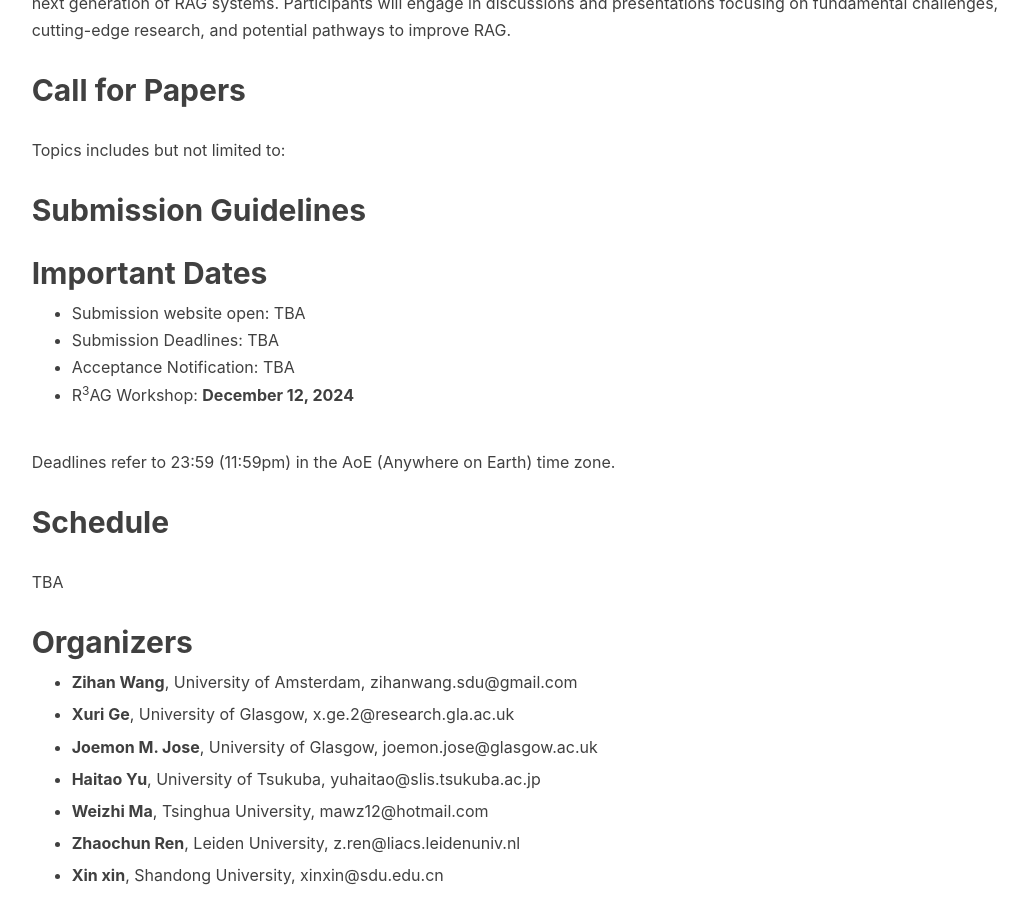
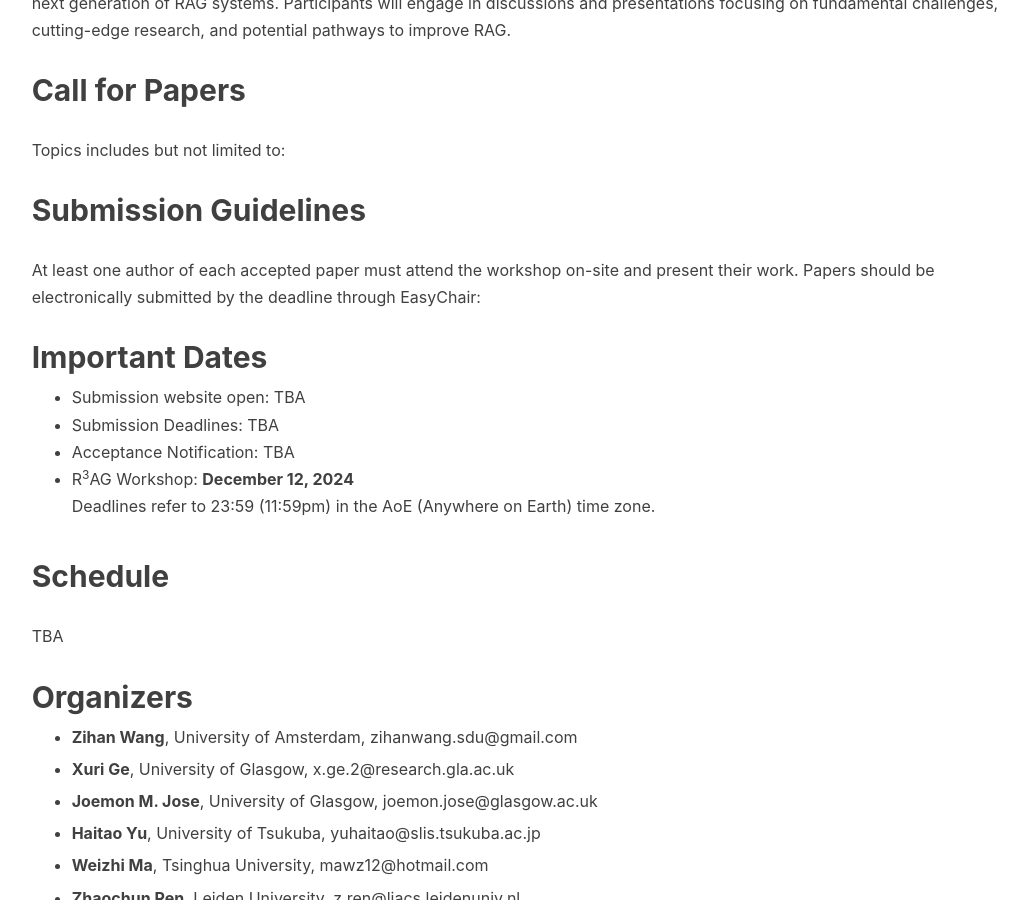
Before and after one commit to R3AG-SIGIR-AP/R3AG-SIGIR-AP.github.io, a Jekyll site: the page built from index.md, in a window 1280 px wide and 900 px high, scrolled down 868 px. Shown: the whole window, without its empty margins (90-1118 px from the left). Built offline with Jekyll 4.4.1, drawn with Linux system fonts in a browser that asks for light colours; nearby versions of some CDN libraries; our own code applies the rules of GitHub Pages for plain Markdown files.

Commit message:
basic clean up

```diff
--- a/index.md
+++ b/index.md
@@ -14,13 +14,14 @@ Topics includes but not limited to:
 
 ## Submission Guidelines
 
+At least one author of each accepted paper must attend the workshop on-site and present their work. Papers should be electronically submitted by the deadline through EasyChair:
+
 
 ## <a name='Important Dates' style="color: inherit; text-decoration: none; text-align: center;"> Important Dates </a>
 - Submission website open: TBA<br/>
 - Submission Deadlines: TBA<br/>
-- Acceptance Notification: TBA<br/>
-- R<sup>3</sup>AG Workshop: **December 12, 2024**
-
+- Acceptance Notification: TBA
+- R<sup>3</sup>AG Workshop: **December 12, 2024**<br/>
 Deadlines refer to 23:59 (11:59pm) in the AoE (Anywhere on Earth) time zone.
 
 ## <a name='Schedule' style="color: inherit; text-decoration: none; text-align: center;"> Schedule </a>
```
